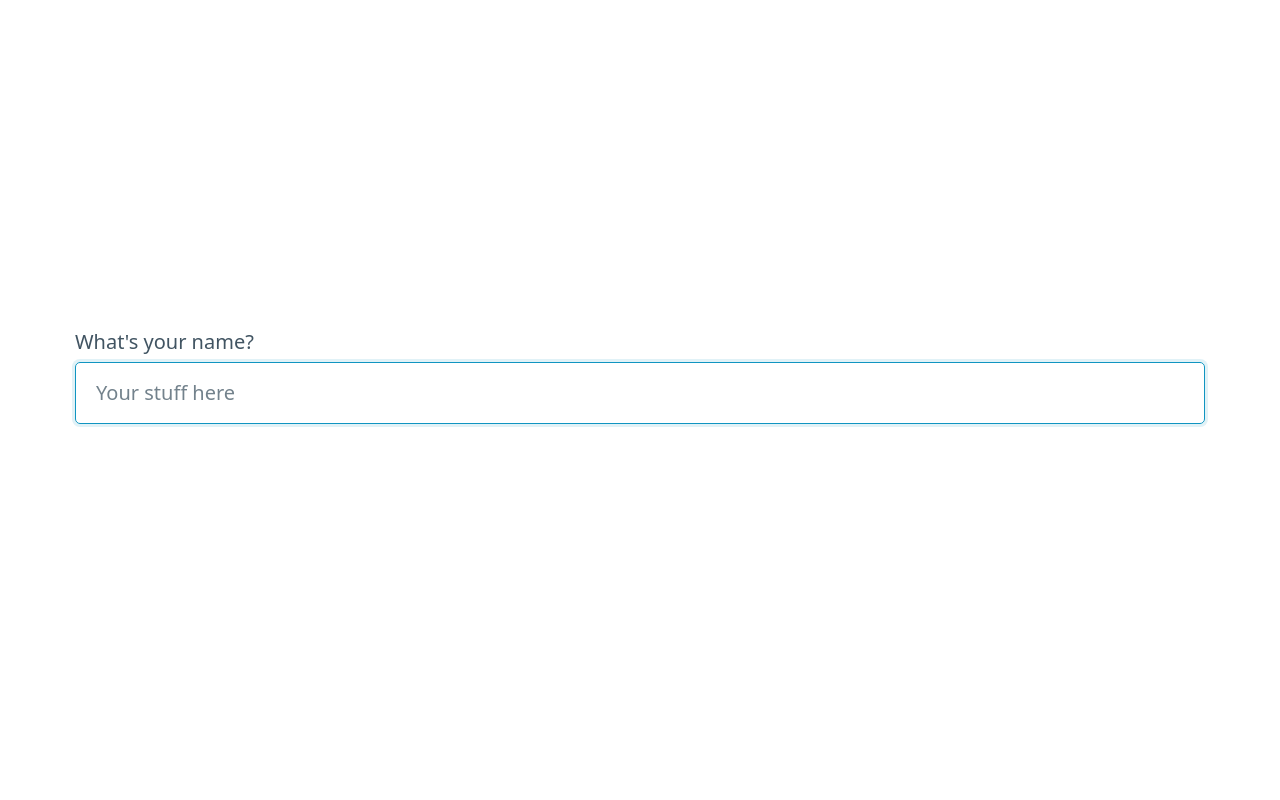
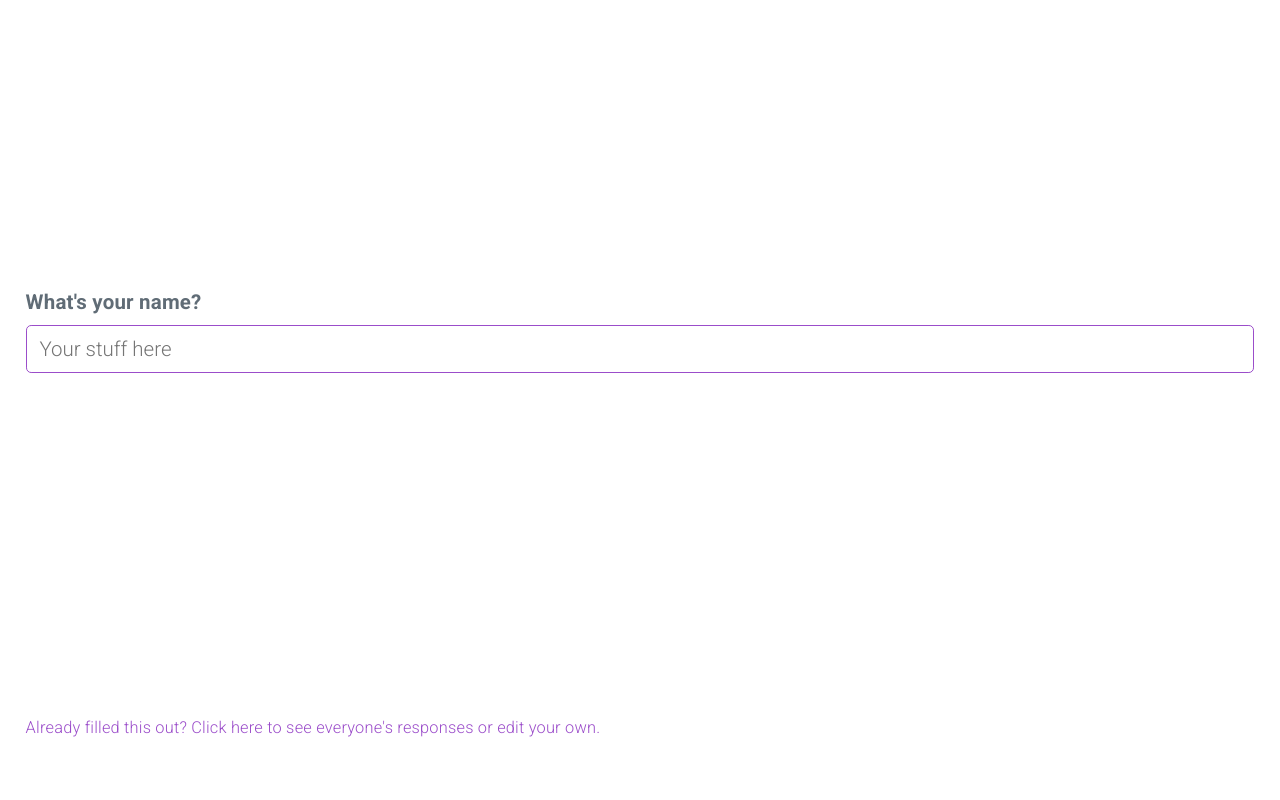
Before and after one commit to mquan-nguyen/yearly-reflection, a Flask app: page / in a window 1280 px wide. Run offline with Flask 3, Linux system fonts and the light colour scheme; some libraries are stand-ins or nearby versions.

Commit message:
Add question, switch css framework

```diff
--- a/templates/base.html
+++ b/templates/base.html
@@ -2,8 +2,18 @@
 <html lang="en" data-theme="light">
 <head>
     <title>matt and friends</title>
-    <!-- Pico.css -->
-    <link rel="stylesheet" href="https://cdn.jsdelivr.net/npm/@picocss/pico@1/css/pico.min.css" />
+
+    <!-- Google Fonts -->
+    <link rel="stylesheet" href="https://fonts.googleapis.com/css?family=Roboto:300,300italic,700,700italic">
+
+    <!-- CSS Reset -->
+    <link rel="stylesheet" href="https://cdnjs.cloudflare.com/ajax/libs/normalize/8.0.1/normalize.css">
+
+    <!-- Milligram CSS -->
+    <link rel="stylesheet" href="https://cdnjs.cloudflare.com/ajax/libs/milligram/1.4.1/milligram.css">
+
+    <!-- You should properly set the path from the main file. -->
+
     <!-- HTMX -->
     <script src="https://unpkg.com/htmx.org@1.5.0"></script>
 </head>
@@ -13,7 +23,11 @@
         display: flex;
         flex-direction: column;
         justify-content: center;
-        min-height: 100vh
+        min-height: calc(100vh - 7rem);
+    }
+
+    html {
+        font-size: 80%;
     }
 </style>
 
@@ -21,6 +35,9 @@
     <main class="container">
         {% block content %}{% endblock %}
     </main>
+    <footer class="container">
+        <a><small>Already filled this out? Click here to see everyone's responses or edit your own.</small></a>
+    </footer>
 </body>
 
 </html>
--- a/templates/index.html
+++ b/templates/index.html
@@ -8,6 +8,12 @@
     <label for="name">What's your name?</label>
     <input type="text" name="name" id="1" placeholder="Your stuff here" autofocus/>
 {% elif num == 2 %}
+    <label for="year">What were your 3 favorite memories of the year?</label>
+    <input type="text" name="memory" id="memory-1" placeholder="Your stuff here" autofocus/>
+    <input type="text" name="memory" id="memory-2" placeholder="Your stuff here"/>
+    <input type="text" name="memory" id="memory-3" placeholder="Your stuff here"/>
+    <input type="submit" class="button button-clear"/>
+{% elif num == 3 %}
     <label for="year">What year is it?</label>
     <input type="text" name="year" id="2" placeholder="Your stuff here" autofocus/>
 {% endif %}
```
